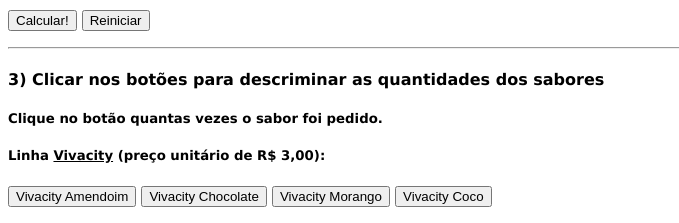
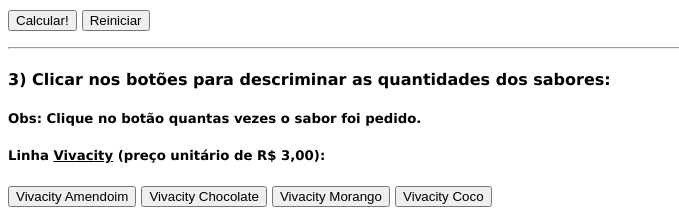
Before and after one commit to chagasmvinicius/alosorvetes, a website: page index.html in a window 1280 px wide. Shown: the part 214-437 px from the top of the page, 0-679 px from the left. Drawn offline with Linux system fonts and the light colour scheme.

Commit message:
Versao_Final_Ajuste

```diff
--- a/index.html
+++ b/index.html
@@ -21,8 +21,8 @@
             <p align="left" id="nomesBrindes"></p>
         </font>
         <hr>
-        <h4><b>3) Clicar nos botões para descriminar as quantidades dos sabores</b></h4>
-        <h5>Clique no botão quantas vezes o sabor foi pedido.</h5>
+        <h4><b>3) Clicar nos botões para descriminar as quantidades dos sabores:</b></h4>
+        <h5>Obs: Clique no botão quantas vezes o sabor foi pedido.</h5>
         <h5>Linha <u>Vivacity</u> (preço unitário de R$ 3,00):</h5>
         <input type="submit" onclick="quantidadeVivacityAmendoim()" value="Vivacity Amendoim">
         <input type="submit" onclick="quantidadeVivacityChocolate()" value="Vivacity Chocolate">
```
